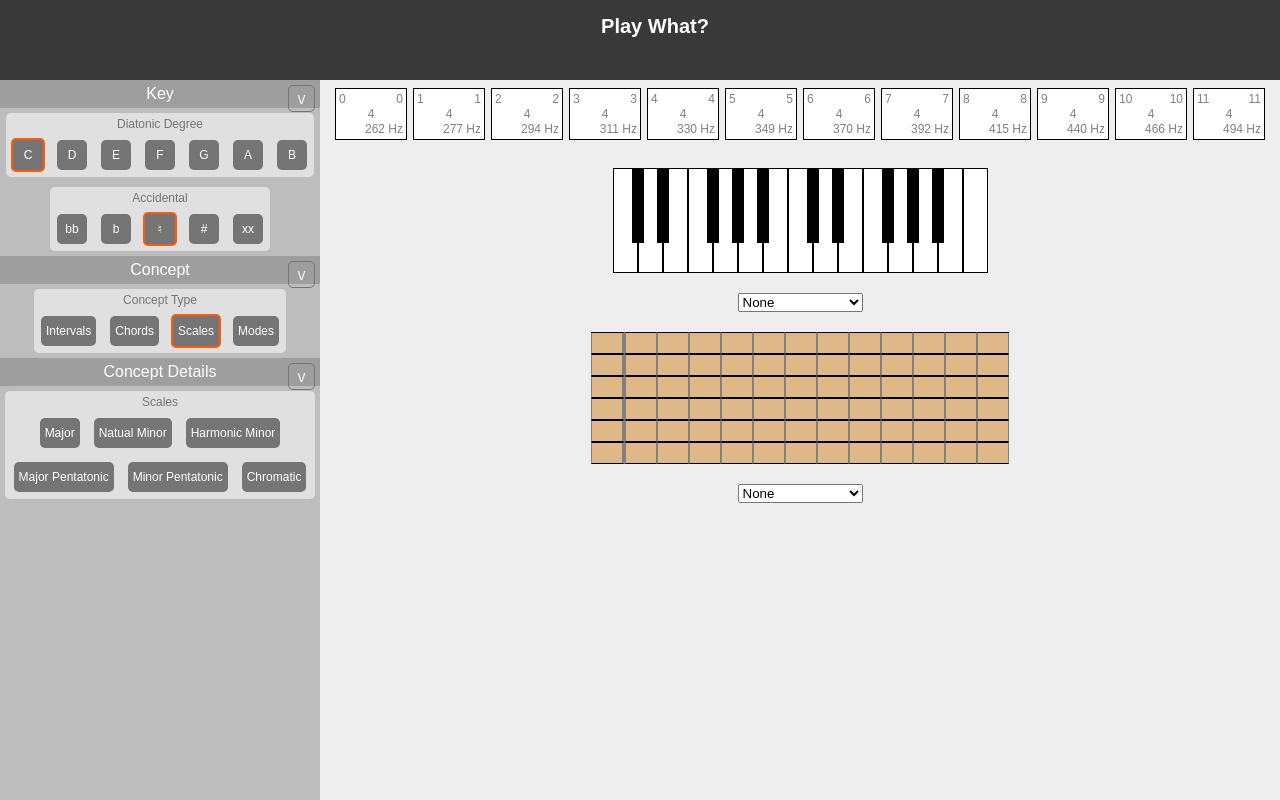
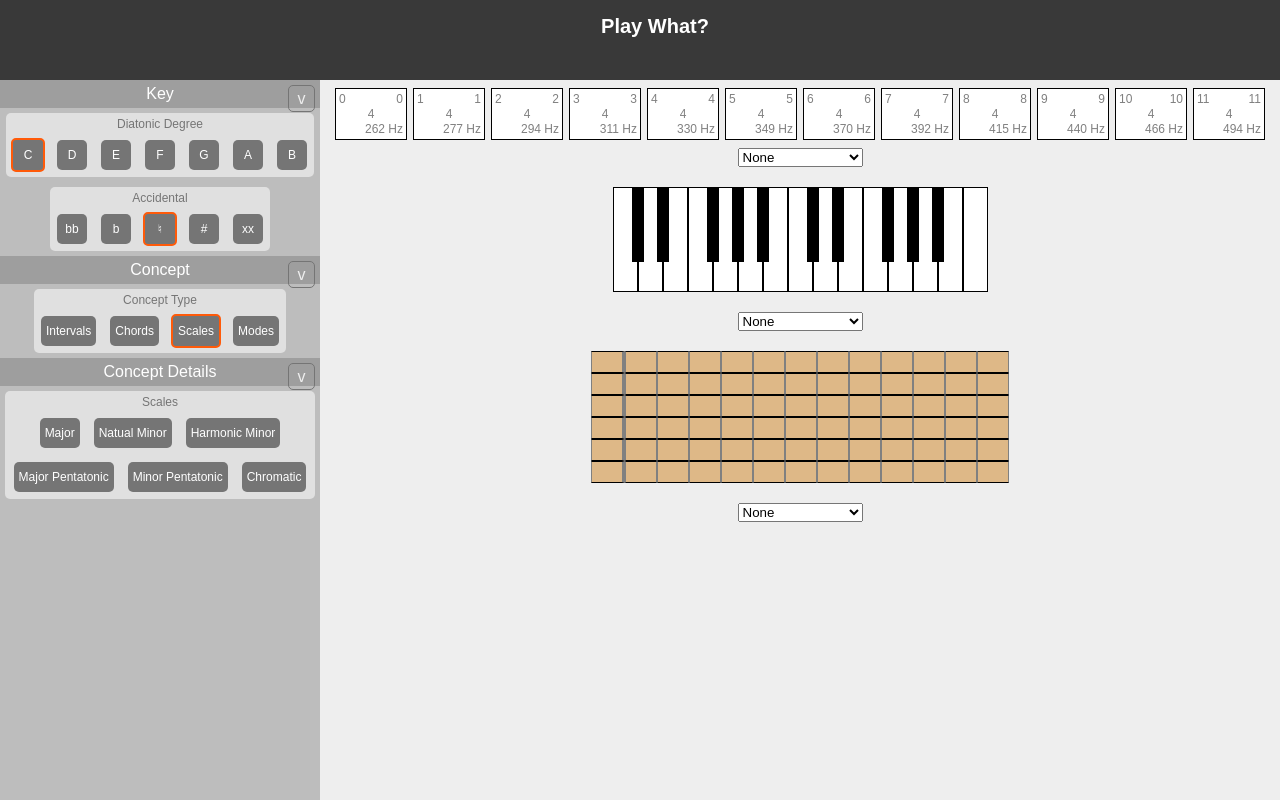
Before and after one commit to dan9418/play-what-beta, a React app: page / in a window 1280 px wide. Shown: the top 800 px of the page. Built offline with nearby package versions, Linux system fonts and the light colour scheme.

Commit message:
view driver hoc

```diff
--- a/src/ViewManager/Guitar/GuitarViewDriver.tsx
+++ /dev/null
@@ -1,29 +0,0 @@
-import * as React from "react";
-import * as ReactDOM from "react-dom";
-import "../../Common/Common.css";
-import { Guitar } from "./Guitar";
-import { LabelSelector } from "../Common/LabelSelector";
-import { e } from "../../App";
-
-export class GuitarViewDriver extends React.Component<any> {
-
-	constructor(props) {
-        super(props);
-        (this.state as any) = {
-            label: 'interval'
-        };
-    }
-
-    updateViewDriverState = (property, value) => {
-        let update = {};
-        update[property] = value;
-        this.setState(update);
-    }
-
-	render = () => {
-        return e('div', { id: 'guitar-view-driver' },
-                e(Guitar, { functionalNotes: this.props.notes, config: (this.state as any) }, null),
-                e(LabelSelector, { updateViewDriverState: this.updateViewDriverState }, null)
-            );
-    };
-}
--- a/src/ViewManager/Piano/PianoViewDriver.tsx
+++ /dev/null
@@ -1,29 +0,0 @@
-import * as React from "react";
-import * as ReactDOM from "react-dom";
-import "../../Common/Common.css";
-import { Piano } from "./Piano";
-import { LabelSelector } from "../Common/LabelSelector";
-import { e } from "../../App";
-
-export class PianoViewDriver extends React.Component<any> {
-
-	constructor(props) {
-        super(props);
-        (this.state as any) = {
-            label: 'interval'
-        };
-    }
-
-    updateViewDriverState = (property, value) => {
-        let update = {};
-        update[property] = value;
-        this.setState(update);
-    }
-
-	render = () => {
-        return e('div', { id: 'piano-view-driver' },
-                e(Piano, { functionalNotes: this.props.notes, length: 25, config: (this.state as any) }, null),
-                e(LabelSelector, { updateViewDriverState: this.updateViewDriverState }, null)
-            );
-    };
-}
--- a/src/ViewManager/ViewManager.css
+++ b/src/ViewManager/ViewManager.css
@@ -8,3 +8,7 @@
     bottom: 0;
     overflow-y: scroll;
 }
+
+.view-driver {
+    text-align: center;
+}
--- a/src/ViewManager/ViewManager.tsx
+++ b/src/ViewManager/ViewManager.tsx
@@ -3,9 +3,10 @@ import * as ReactDOM from "react-dom";
 import "../Common/Common.css";
 import "./ViewManager.css";
 import { NoteCollection } from "./NoteCollection/NoteCollection";
-import { PianoViewDriver } from "./Piano/PianoViewDriver";
-import { GuitarViewDriver } from "./Guitar/GuitarViewDriver";
 import { e } from "../App";
+import { LabelSelector } from "./Common/LabelSelector";
+import { Guitar } from "./Guitar/Guitar";
+import { Piano } from "./Piano/Piano";
 
 export class ViewManager extends React.Component<any> {
 
@@ -13,11 +14,40 @@ export class ViewManager extends React.Component<any> {
         super(props);
     }
 
+    getViewDriver = (ViewClass) => {
+		return class ViewDriver extends React.Component<any, any> {
+			constructor(props) {
+                super(props);
+                this.state = {
+                    label: 'interval'
+                }
+			}
+
+			updateViewDriverState = (property, value) => {
+                let update = {};
+                update[property] = value;
+                this.setState(update);
+            }
+
+			render = () => {
+				return (
+					<div className="view-driver">
+                        <ViewClass config={this.state} {...this.props}/>
+						<LabelSelector updateViewDriverState={this.updateViewDriverState} />
+					</div>
+				)
+			};
+		};
+	}
+
 	render = () => {
-        return e('div', { id: 'view-manager' },
-                e(NoteCollection, { notes: this.props.notes }, null),
-                e(PianoViewDriver, { notes: this.props.notes }, null),
-                e(GuitarViewDriver, { notes: this.props.notes }, null)
-            );
+        let NoteCollectionViewDriver = this.getViewDriver(NoteCollection);
+        let PianoViewDriver = this.getViewDriver(Piano);
+        let GuitarViewDriver = this.getViewDriver(Guitar);
+        return <div id='view-manager'>
+                <NoteCollectionViewDriver functionalNotes={this.props.notes} {...this.props} />
+                <PianoViewDriver functionalNotes={this.props.notes} length={25} {...this.props} />
+                <GuitarViewDriver functionalNotes={this.props.notes} {...this.props} />
+            </div>;
     };
 }
```
Also changed, not shown: 1 other file (tests, documents, lock files or other folders).
